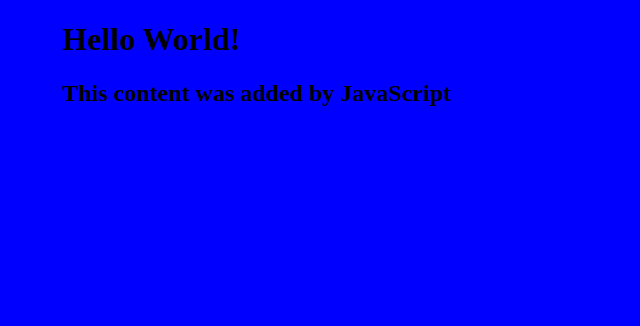
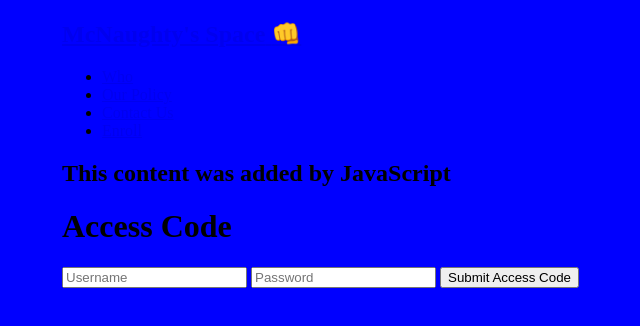
Before and after one commit to McNaughty/my-git-test, a plain HTML site: page index.html in a window 1280 px wide. Shown: the whole page, without its empty margins (74-714 px from the left). Drawn offline with Linux system fonts and the light colour scheme.

Commit message:
index.html, structure changes

```diff
--- a/index.html
+++ b/index.html
@@ -4,11 +4,42 @@
     <meta charset="UTF-8">
     <meta name="viewport" content="width=device-width, initial-scale=1.0">
     <link rel="stylesheet" href="style.css" />
-    <title>My Website</title>
+    <title>McNaughty's Space</title>
 </head>
 <body>
-    <h1>Hello World!</h1>
+    <!-- Navigation bar-->
+    <nav>
+        <a href="#" class="logo">
+            <h1>
+            <span class="mn-space">McNaughty's Space</span>
+            <span class="fist">&#x1F44A;</span>
+            </h1>
+        <ul>
+            <li class="nav-item">
+                <a href="#who" class="nav-link" id="nav-link">Who</a>
+            </li>
+            <li class="nav-item">
+                <a href="#policy" class="nav-link" id="nav-link">Our Policy</a>
+            </li>
+            <li class="nav-item">
+                <a href="#contact" class="nav-link" id="nav-link">Contact Us</a>
+            </li>
+            <li class="nav-item">
+                <a href="#newsletter" class="nav-link" id="nav-link">Enroll</a>
+            </li>
+        </ul>
+
+    </nav>
+    <!--body text test from javascript*/ -->
     <script src="script.js"></script>
+    <main id ="main-holder">
+        <h1 id="login-header">Access Code</h1>
+
+        <form id="login-form">
+            <input type="text" name="username" id="username-field" class="login-form-field" placeholder="Username">
+            <input type="text" name="password" id="password-field" class="login-form-field" placeholder="Password">
+            <input type="submit" value="Submit Access Code" id="loginfm-submit">
+        </form>
 
 </body>
 </html>
```
